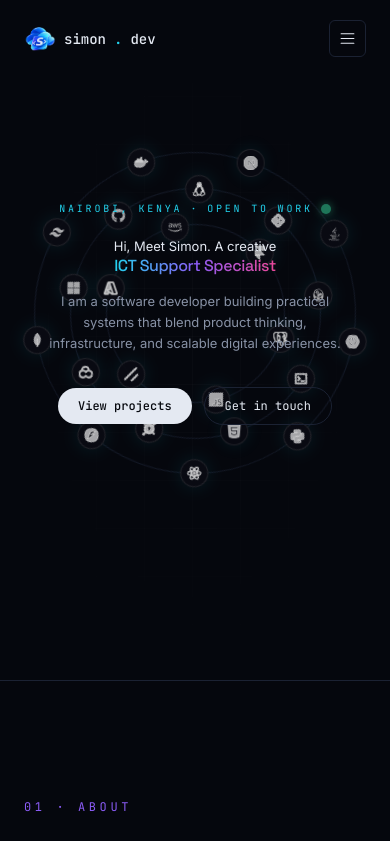
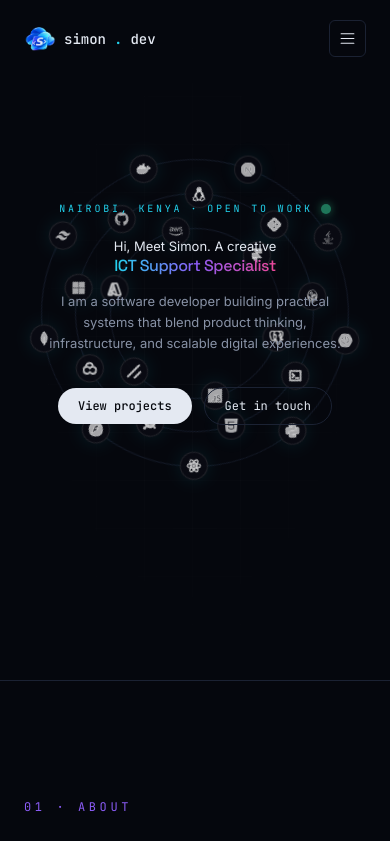
Before and after one commit to Simon-dev348/Simon-dev348.github.io, a Next.js app: page / in a window 390 px wide. Shown: the top 841 px of the page. Built offline with nearby package versions, Linux system fonts and the light colour scheme.

Commit message:
updated hero section and main page padding

```diff
--- a/app/globals.css
+++ b/app/globals.css
@@ -9,6 +9,7 @@
 body {
   background-color: #05070d;
   color: #e4e9f2;
+  overflow-x: hidden;
 }
 
 ::selection {
--- a/app/page.tsx
+++ b/app/page.tsx
@@ -22,7 +22,7 @@ export default function Home() {
       <Projects />
       <Experience />
       <Contact />
-      <footer className="border-t border-line px-4 py-6 text-center font-mono text-[10px] uppercase tracking-[0.25em] text-muted sm:px-6">
+      <footer className="border-t border-line px-6 py-6 text-center font-mono text-[10px] uppercase tracking-[0.25em] text-muted">
         Simon Githuo @2026
       </footer>
     </main>
--- a/components/Hero.tsx
+++ b/components/Hero.tsx
@@ -107,11 +107,11 @@ export default function Hero() {
   ];
 
   return (
-    <section className="relative flex min-h-[680px] items-center justify-center overflow-hidden px-4 pb-16 pt-[10px] sm:min-h-[760px] sm:px-6 sm:pb-20 md:min-h-screen md:px-16">
+    <section className="relative flex min-h-[680px] items-center justify-center overflow-hidden px-6 pb-16 pt-[10px] sm:min-h-[760px] sm:pb-20 md:min-h-screen md:px-16">
       <div className="grid-overlay pointer-events-none absolute inset-0 opacity-50 [mask-image:radial-gradient(ellipse_at_center,black_10%,transparent_70%)]" />
 
       <div className="relative z-10 flex w-full max-w-5xl justify-center text-center">
-        <div className="relative flex aspect-square w-[min(118vw,1024px)] max-w-5xl items-center justify-center sm:w-[min(100vw,1024px)]">
+        <div className="relative flex aspect-square w-[min(100vw,1024px)] max-w-5xl items-center justify-center">
           {orbitRings.map(({ inset, icons, phase, duration }, ringIndex) => (
             <motion.div
               key={inset}
```
